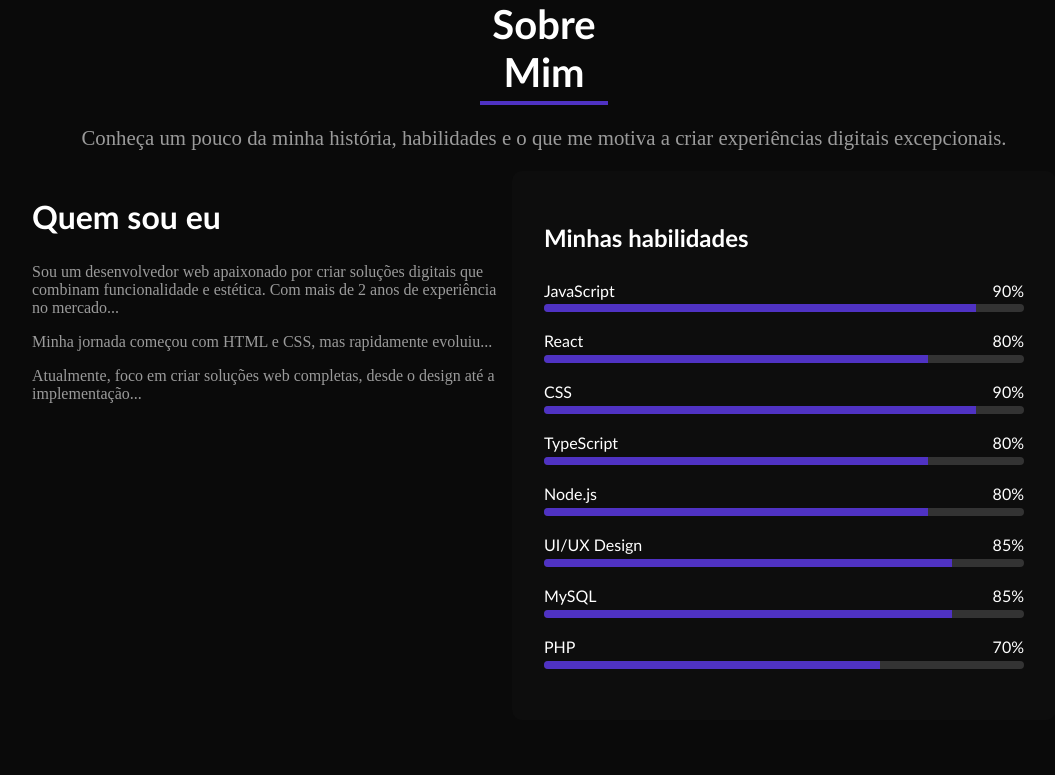
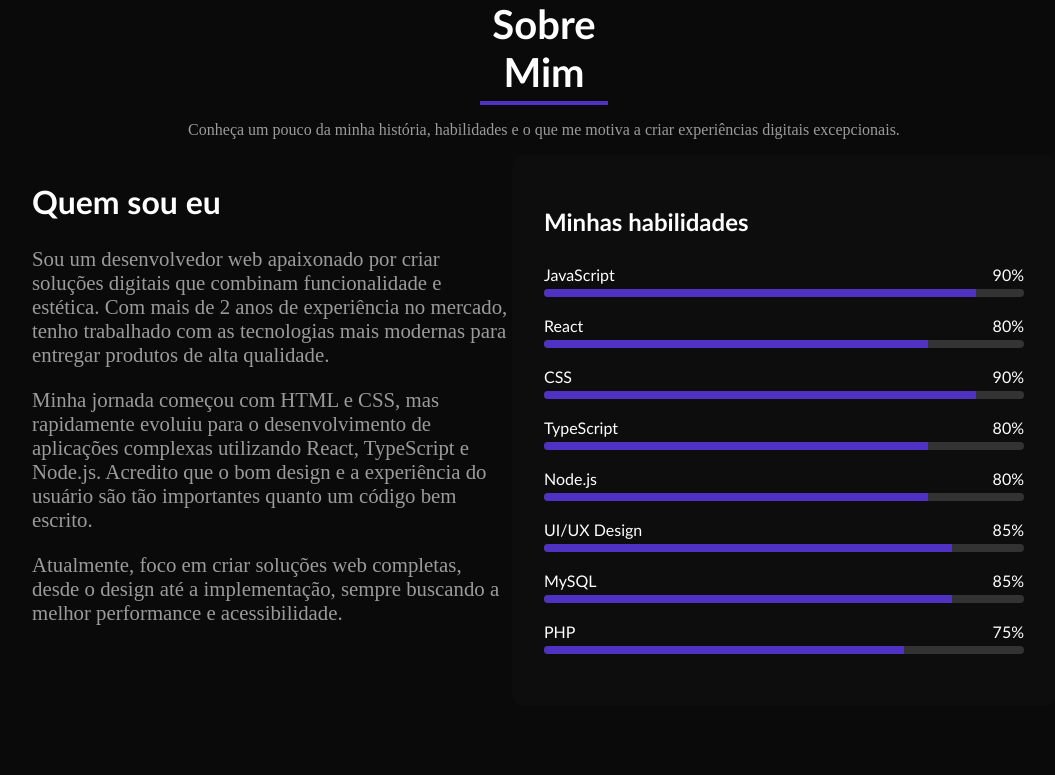
Before and after one commit to HebertyRichards/portfolio, a React (Vite) app: page / in a window 1280 px wide. Shown: the part 800-1575 px from the top of the page, without its empty margins (96-1151 px from the left). Built offline with nearby package versions, Linux system fonts and the light colour scheme.

Commit message:
correção de texto

```diff
--- a/src/App.css
+++ b/src/App.css
@@ -283,13 +283,16 @@ body {
 
 #sobre-p {
   color: HSL(0, 0%, 60.9%);
-  font-size: 1.3em;
 }
 
 .sobre-mim {
   display: flex;
   width: 80%;
   margin: 0 auto;
+}
+
+#frase {
+  font-size: 1.3em;
 }
 
 .persona h2 {
@@ -488,6 +491,7 @@ body {
 
 .card:hover {
   transform: translateY(-5px);
+  border-color: #7b4eff;
 }
 
 .icone {
--- a/src/components/Servicos.jsx
+++ b/src/components/Servicos.jsx
@@ -15,12 +15,7 @@ const services = [
     title: "Desenvolvimento Web",
     description:
       "Desenvolvimento de aplicações web completas, desde landing pages até sistemas complexos com backend robusto.",
-    items: [
-      "Frontend React",
-      "Backend Node.js",
-      "APIs RESTful",
-      "Bancos de Dados",
-    ],
+    items: ["Front-end", "Back-end", "APIs RESTful", "Bancos de Dados"],
   },
   {
     icon: "📱",
--- a/src/components/Sobre.jsx
+++ b/src/components/Sobre.jsx
@@ -10,7 +10,7 @@ const skills = [
   { name: "Node.js", level: 80 },
   { name: "UI/UX Design", level: 85 },
   { name: "MySQL", level: 85 },
-  { name: "PHP", level: 70 },
+  { name: "PHP", level: 75 },
 ];
 
 const dados = [
@@ -77,14 +77,19 @@ const Sobre = () => {
             <p id="frase">
               Sou um desenvolvedor web apaixonado por criar soluções digitais
               que combinam funcionalidade e estética. Com mais de 2 anos de
-              experiência no mercado...
+              experiência no mercado, tenho trabalhado com as tecnologias mais
+              modernas para entregar produtos de alta qualidade.
             </p>
-            <p>
-              Minha jornada começou com HTML e CSS, mas rapidamente evoluiu...
+            <p id="frase">
+              Minha jornada começou com HTML e CSS, mas rapidamente evoluiu para
+              o desenvolvimento de aplicações complexas utilizando React,
+              TypeScript e Node.js. Acredito que o bom design e a experiência do
+              usuário são tão importantes quanto um código bem escrito.
             </p>
-            <p>
+            <p id="frase">
               Atualmente, foco em criar soluções web completas, desde o design
-              até a implementação...
+              até a implementação, sempre buscando a melhor performance e
+              acessibilidade.
             </p>
           </motion.div>
 
--- a/src/data/projects.json
+++ b/src/data/projects.json
@@ -21,8 +21,8 @@
     "id": 3,
     "titulo": "Geek-Solutions",
     "descricao": "Desenvolvimento de um site para uma empresa do setor tecnológico, incluindo seções institucionais, apresentação de serviços, área de contato e um banco de currículos na seção 'Trabalhe Conosco', com integração para envio de e-mails",
-    "imagem": "/projeto3.png",
-    "repositorio": "https://github.com/seuusuario/portfolio",
+    "imagem": "/projeto4.png",
+    "repositorio": "https://github.com/HebertyRichards/Geek-Solutions",
     "hospedagem": "https://hebertyrichards.github.io/Geek-Solutions/",
     "linguagens": ["HTML", "CSS", "JavaScript", "JQuery", "PHP", "SQLite"]
   },
@@ -30,7 +30,7 @@
     "id": 4,
     "titulo": "Geek-Nine",
     "descricao": "Portal de notícias especializado no universo geek, com funcionalidades de cadastro e login de usuários, além de um chat global para interação em tempo real.",
-    "imagem": "/projeto4.png",
+    "imagem": "/projeto3.png",
     "repositorio": "https://github.com/HebertyRichards/GeekNine",
     "hospedagem": "https://geeknine-production.up.railway.app",
     "linguagens": ["HTML", "CSS", "JavaScript", "JQuery", "PHP", "SQLite"]
```
